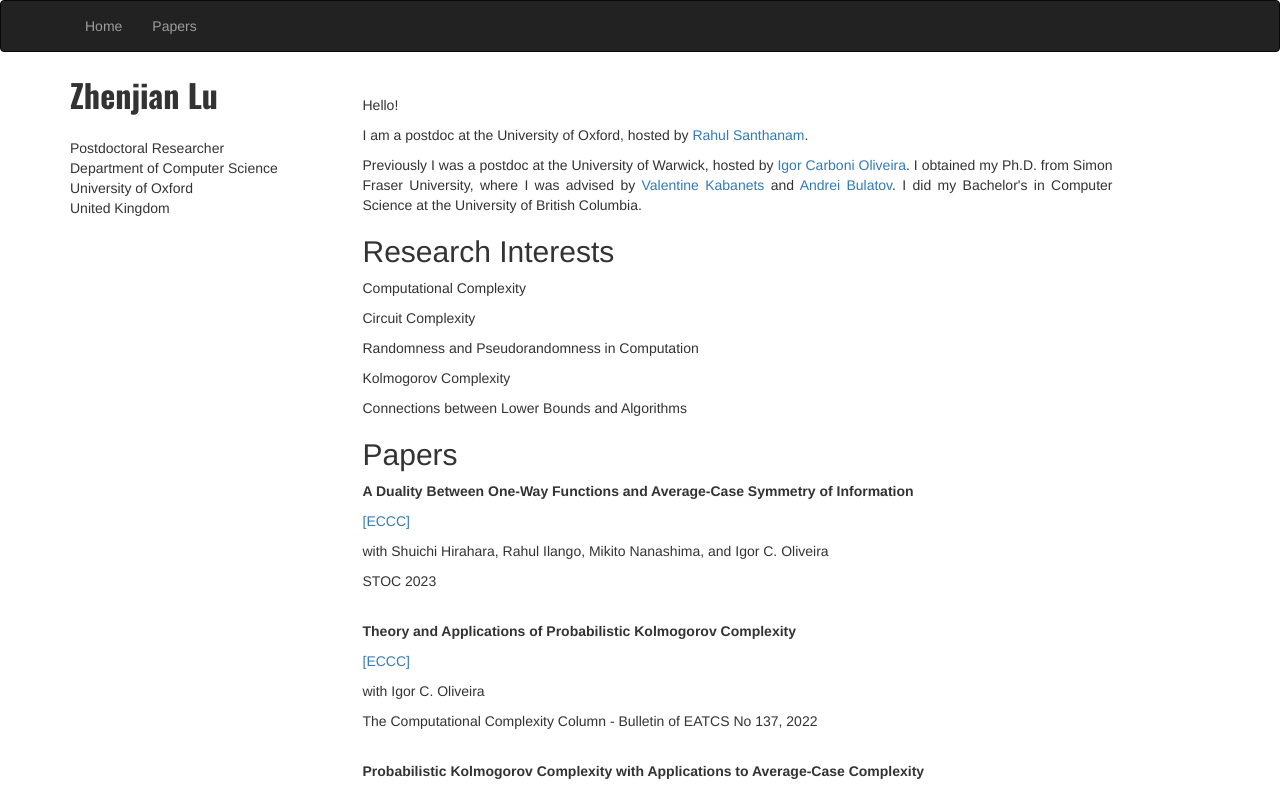
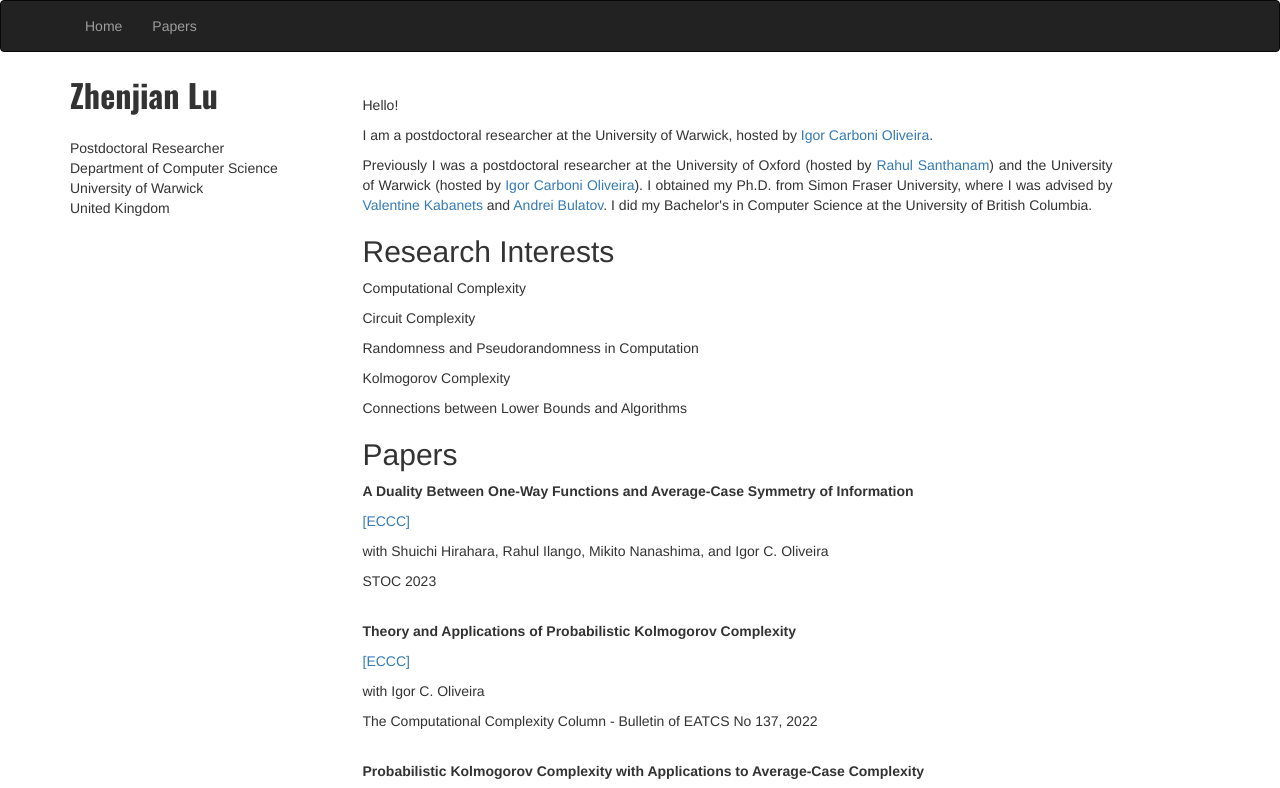
Before and after one commit to luzhenjian/luzhenjian.github.io, a plain HTML site: page index.html in a window 1280 px wide. Shown: the top 788 px of the page. Drawn offline with nearby package versions, Linux system fonts and the light colour scheme.

Commit message:
Update index.html
regular update

```diff
--- a/index.html
+++ b/index.html
@@ -38,7 +38,7 @@
                 <!-- <div class="row"> <div class="col-md-10 col-xs-4"> <img class="img-responsive" src="face.png" alt=""></div></div><br>-->
                 <div>  <p>Postdoctoral Researcher<br>
 			Department of Computer Science<br>
-                	University of Oxford<br>
+                	University of Warwick<br>
                 United Kingdom<br>
                 </p>
 		<!-- <p>Email: isabelvp at stanford<br> --> </div>
@@ -47,9 +47,9 @@
             <div class="col-md-8 col-xs-12">
                 <div class="col" style="margin-top:3%; text-align:justify;">
 		<p>Hello!</p>
-                    <p>I am a postdoc at the University of Oxford, hosted by <a href="https://www.cs.ox.ac.uk/people/rahul.santhanam/" target="_blank" rel="noopener noreferrer">Rahul Santhanam</a>. </p>
+                    <p>I am a postdoctoral researcher at the University of Warwick, hosted by <a href="https://www.dcs.warwick.ac.uk/~igorcarb/" target="_blank" rel="noopener noreferrer">Igor Carboni Oliveira</a>. </p>
 
-                    <p>Previously I was a postdoc at the University of Warwick, hosted by <a href="https://www.dcs.warwick.ac.uk/~igorcarb/" target="_blank" rel="noopener noreferrer">Igor Carboni Oliveira</a>. I obtained my Ph.D. from Simon Fraser University, where I was advised by <a href="https://www.cs.sfu.ca/~kabanets/" target="_blank" rel="noopener noreferrer">Valentine Kabanets</a> and <a href="https://www.cs.sfu.ca/~abulatov/" target="_blank" rel="noopener noreferrer">Andrei Bulatov</a>. I did my Bachelor's in Computer Science at the University of British Columbia. </p>
+                    <p>Previously I was a postdoctoral researcher at the University of Oxford (hosted by <a href="https://www.cs.ox.ac.uk/people/rahul.santhanam/" target="_blank" rel="noopener noreferrer">Rahul Santhanam</a>) and the University of Warwick (hosted by <a href="https://www.dcs.warwick.ac.uk/~igorcarb/" target="_blank" rel="noopener noreferrer">Igor Carboni Oliveira</a>). I obtained my Ph.D. from Simon Fraser University, where I was advised by <a href="https://www.cs.sfu.ca/~kabanets/" target="_blank" rel="noopener noreferrer">Valentine Kabanets</a> and <a href="https://www.cs.sfu.ca/~abulatov/" target="_blank" rel="noopener noreferrer">Andrei Bulatov</a>. I did my Bachelor's in Computer Science at the University of British Columbia. </p>
                 </div>
 		<div class="col">
                     <h2 id="interests">Research Interests</h2>
```
